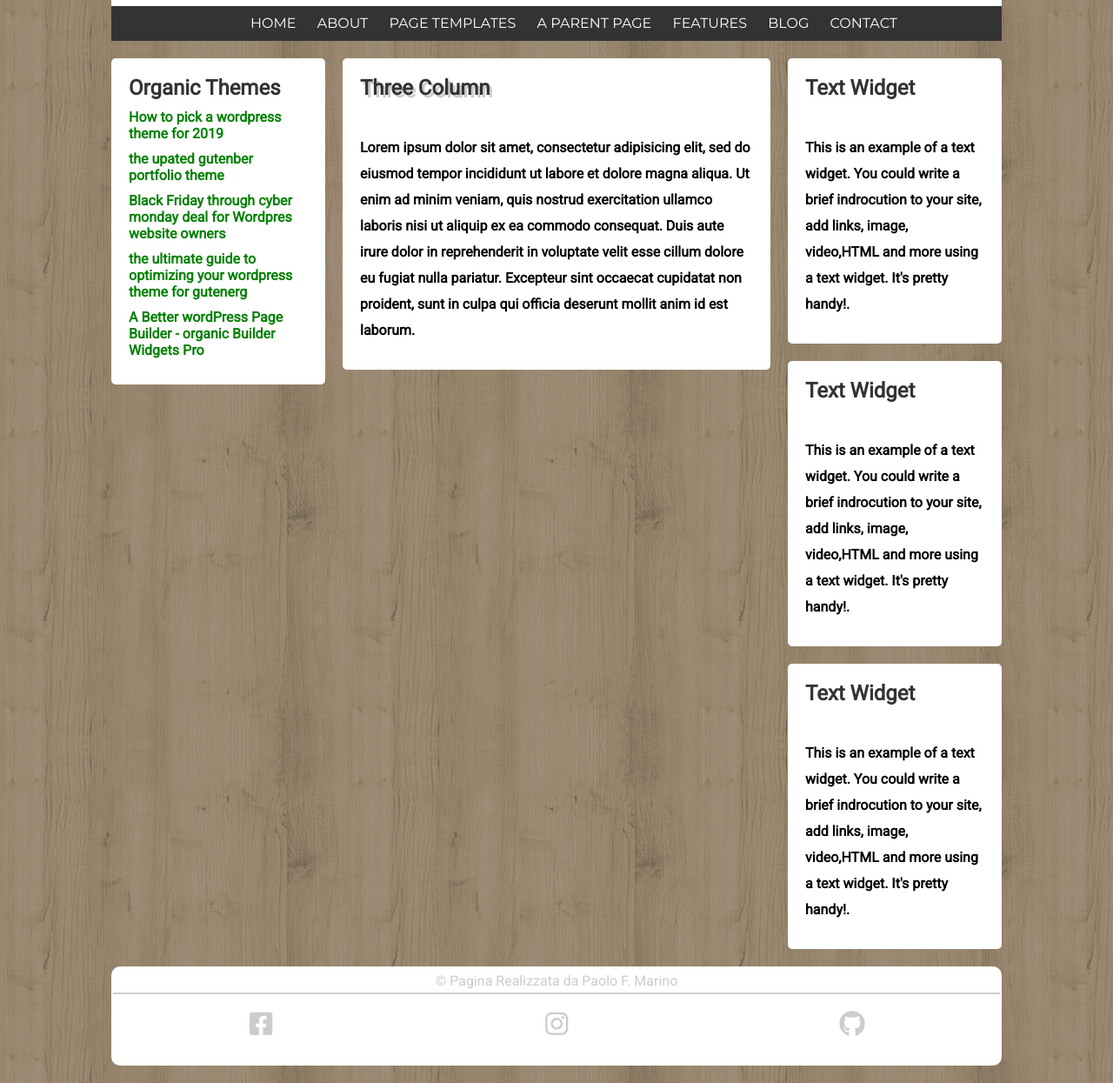
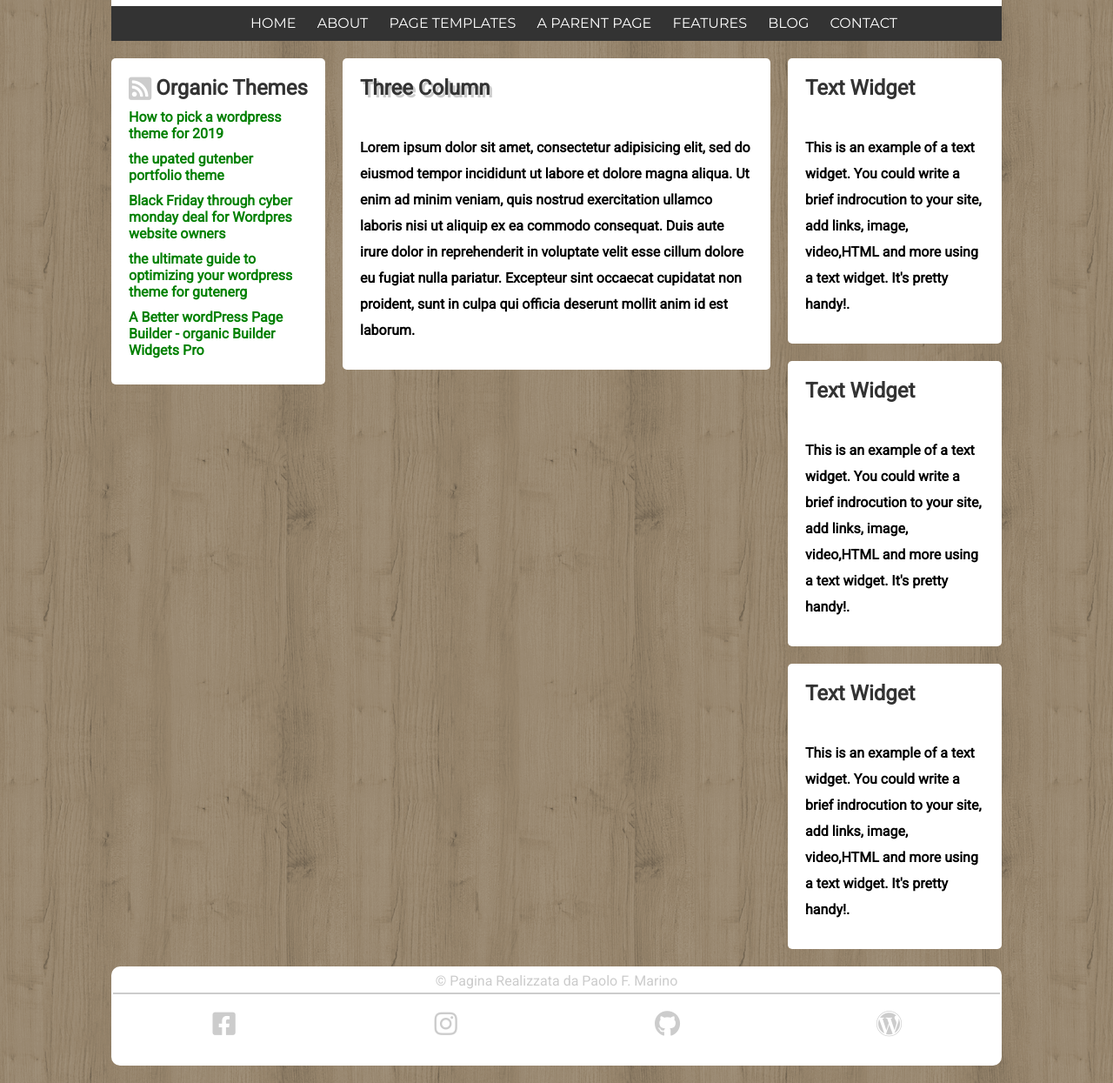
Before and after one commit to PaoloFrancesco-Marino/htmlcss-struttura-wp, a plain HTML site: page index.html in a window 1280 px wide. Shown: the part 343-1588 px from the top of the page at 87% size. Drawn offline with Linux system fonts and the light colour scheme.

Commit message:
inserimento icona rss - (ancora da fare: pulizia codice css)

```diff
--- a/index.html
+++ b/index.html
@@ -54,6 +54,7 @@
           <!-- colonna sx -->
           <div class="colonna sx">
             <div class="box contenuto">
+              <i class="fas fa-rss-square icona-rss"></i>
               <h2>Organic Themes</h2>
               <p>How to pick a wordpress theme for 2019</p>
               <p>the upated gutenber portfolio theme</p>
@@ -106,6 +107,9 @@
             <li>
               <i class="fab fa-github icona-github"></i>
             </li>
+            <li>
+              <i class="fab fa-wordpress icona-wordpress"></i>
+            </li>
           </ul>
         </div>
       </footer>
--- a/styles/main.css
+++ b/styles/main.css
@@ -128,6 +128,19 @@ header {
  color: #333;
 }
 
+
+/* icona rss */
+.icona-rss {
+  float: left;
+  font-size: 30px;
+  color: #ccc;
+  margin-right: 5px;
+}
+
+.icona-rss:hover {
+  color: #ee802f;
+}
+
 .colonna.cn h2 {
   text-shadow: 3px 3px rgba(0, 0, 0, 0.2);
   margin-bottom: 40px;
@@ -178,7 +191,7 @@ header {
 }
 
 #socials li {
-  width: calc(100% /3);
+  width: calc(100% /4);
   float: left;
 }
 
@@ -197,3 +210,26 @@ header {
   font-size: 30px;
   color: #ccc;
 }
+
+.icona-wordpress {
+  font-size: 30px;
+  color: #ccc;
+}
+
+/* icone social hoover */
+
+.icona-facebook:hover {
+  color: #222;
+}
+
+.icona-instagram:hover {
+  color: #222;
+}
+
+.icona-github:hover {
+  color: #222;
+}
+
+.icona-wordpress:hover {
+  color: #222;
+}
```
